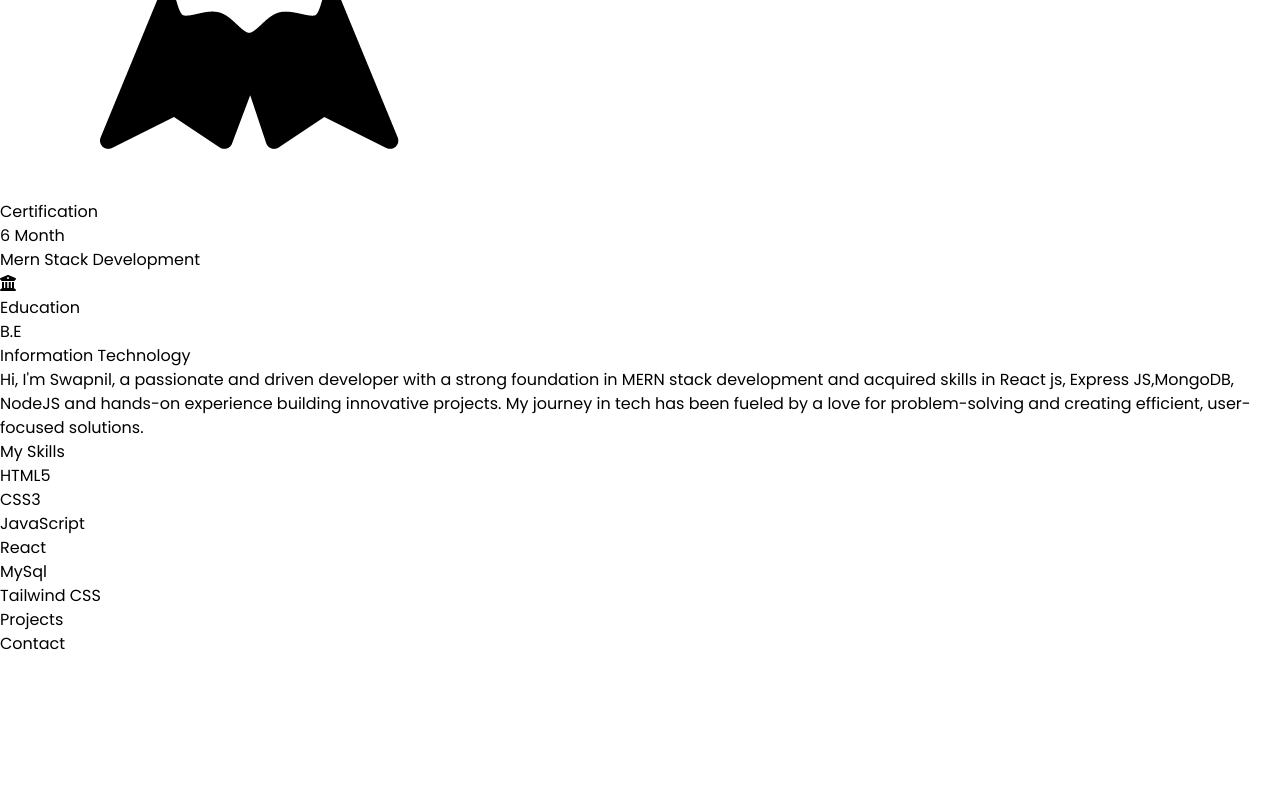
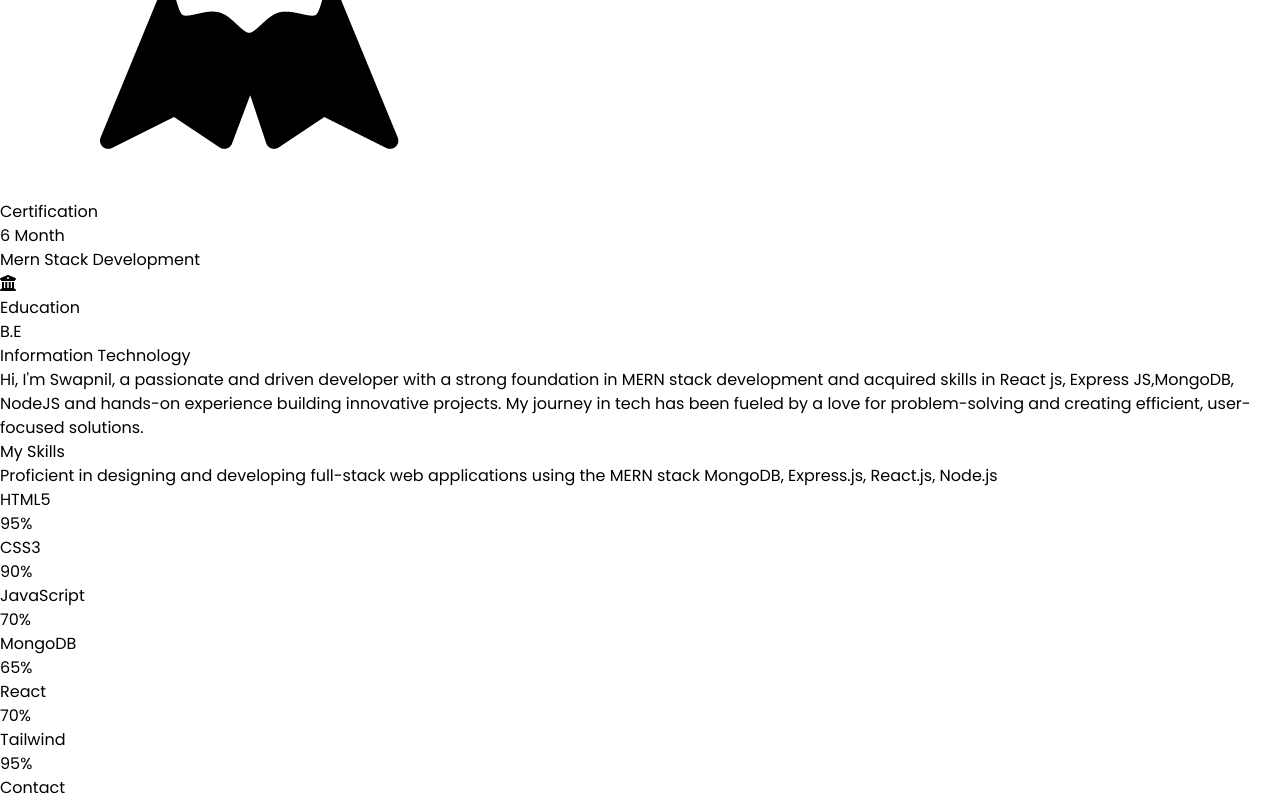
Before and after one commit to Swapnil9565/Portfolio, a React (Vite) app: page / in a window 1280 px wide. Shown: the part 1794-2594 px from the top of the page. Before the commit the page ends 2450 px from the top, so only its background shows below. Built offline with nearby package versions, Linux system fonts and the light colour scheme.

Commit message:
Feat:Skills Page

```diff
--- a/src/Components/About.jsx
+++ b/src/Components/About.jsx
@@ -7,7 +7,7 @@ const About = ({mode}) => {
   return (
     <div className={`${mode==="dark"?"text-white":"text-black"} pt-5 md:pt-10`}>
       <h1 className='text-center font-bold text-[#d53ff9] text-4xl uppercase underline'>
-        About Me
+        About <span className={`${mode=="dark"?"text-white":"text-black"} underline`}>Me</span>
       </h1>
       <div className='flex justify-center flex-wrap gap-20  w-full mt-5'>
         <div className='w-[20rem]'>
--- a/src/Components/Projects.jsx
+++ b/src/Components/Projects.jsx
@@ -2,7 +2,7 @@ import React from 'react'
 
 const Projects = () => {
   return (
-    <div>Projects</div>
+    <div></div>
   )
 }
 
--- a/src/Components/Skills.jsx
+++ b/src/Components/Skills.jsx
@@ -1,43 +1,46 @@
 import React from "react";
 
 const Skills = ({ mode }) => {
+  const mySkills = [
+    { id: 1, skill: "HTML5", percentage: 95 },
+    { id: 2, skill: "CSS3", percentage: 90 },
+    { id: 3, skill: "JavaScript", percentage: 70 },
+    { id: 4, skill: "MongoDB", percentage: 65 },
+    { id: 5, skill: "React", percentage: 70 },
+    { id: 6, skill: "Tailwind", percentage: 95 },
+  ];
   return (
     <div
       className={`${
         mode === "dark" ? "text-white" : "text-black"
       } pt-5 md:pt-10`}>
       <h1 className='text-center font-bold text-[#d53ff9] text-4xl uppercase underline'>
-        My Skills
+        <span
+          className={`${
+            mode == "dark" ? "text-white" : "text-black"
+          } underline`}>
+          My{" "}
+        </span>
+        Skills
       </h1>
-      <div className='flex justify-center gap-10'>
-        <div className='w-1/4'>
-          <h1 className="my-3">HTML5</h1>
-          <div  className="w-full border-2 border-orange-500 rounded-md">
-            <div className='w-[90%] border-4 border-orange-500'></div>
-          </div>
-          <h1 className="my-3">CSS3</h1>
-          <div className="w-full border-2 border-orange-500 rounded-md">
-            <div className='w-[85%] border-4  border-orange-500'></div>
-          </div>
-          <h1 className="my-3">JavaScript</h1>
-          <div className="w-full border-2 border-orange-500 rounded-md">
-            <div className='w-[70%] border-4  border-orange-500'></div>
-          </div>
-        </div>
-        <div className='w-1/4'>
-          <h1>React</h1>
-          <div className="w-full border-2 border-orange-500 rounded-md">
-            <div className='w-[65%] border-4 border-orange-500'></div>
-          </div>
-          <h1>MySql</h1>
-          <div className="w-full border-2 border-orange-500 rounded-md">
-            <div className='w-[80%] border-4  border-orange-500 '></div>
-          </div>
-          <h1>Tailwind CSS</h1>
-          <div className="w-full border-2 border-orange-500 rounded-md">
-            <div className='w-[95%] border-4  border-orange-500 '></div>
-          </div>
-        </div>
+      <p className='text-lg text-center my-4 leading-7 md:text-sm '>
+        Proficient in designing and developing full-stack web applications using
+        the MERN stack MongoDB, Express.js, React.js, Node.js{" "}
+      </p>
+      <div className='w-3/4 grid  grid-cols-1 md:w-2/3 md:grid-cols-2 md:gap-x-20 my-20 mx-auto'>
+        {mySkills.map(({ id, skill, percentage }) => {
+          return (
+            <div key={id} className='mb-7 md:mb-5'>
+              <h1 className="font-semibold text-xl md:text-sm">{skill}</h1>
+              <div className='w-full bg-[#959595] rounded-md h-[15px]'>
+                <div
+                  className="bg-red-500 text-center text-white rounded-md h-[15px]" style={{width:`${percentage}%`}}>
+                  <span className="h-[30px] w-[30px] rounded-[50%] bg-[#222] float-right mt-[-15px] md:mt-[-10px] mr-[-20px] text-md text-white flex justify-center items-center p-6 md:p-4 md:text-xs">{percentage}%</span>
+                </div>
+              </div>
+            </div>
+          );
+        })}
       </div>
     </div>
   );
```
Also changed, not shown: src/Components/Contact.jsx (line endings or trailing spaces).
